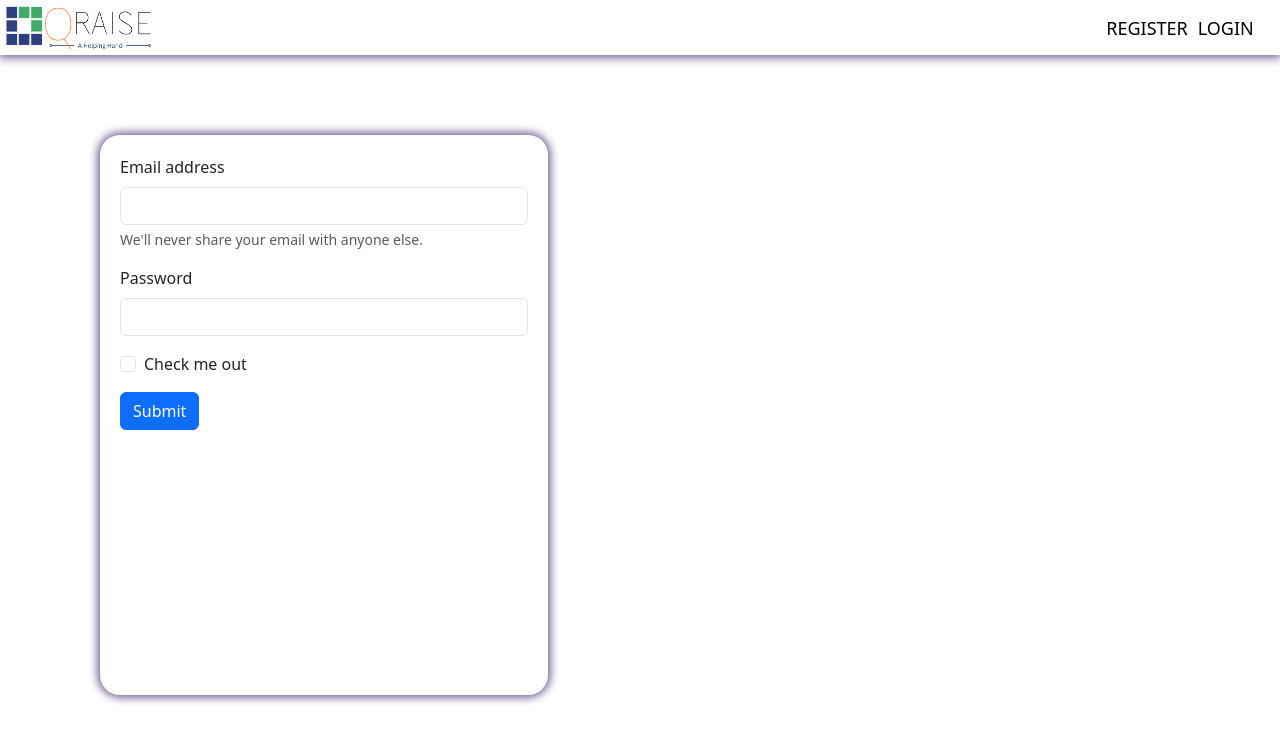
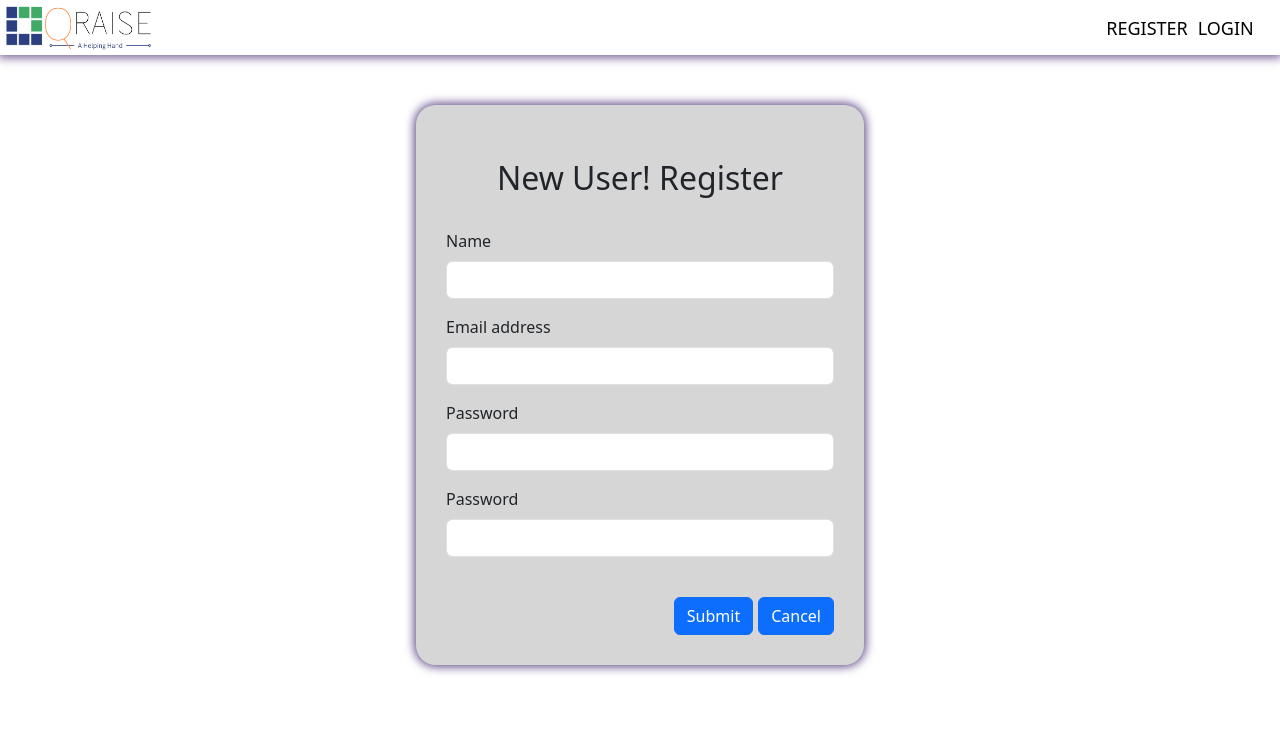
Before and after one commit to upendray08/Qraise_frontend, a React (Create React App) app: page /register in a window 1280 px wide. Shown: the top 742 px of the page. Built offline with nearby package versions, Linux system fonts and the light colour scheme.

Commit message:
register form updated

```diff
--- a/src/components/Register.js
+++ b/src/components/Register.js
@@ -5,15 +5,12 @@ import { NavLink } from 'react-router-dom'
 const stylee = {
      width: "35%",
      height: "560px",
-     marginRight: "200px",
-     marginTop: "80px",
-     backgroundColor: "rgba(255, 255, 255, 0.074)",
-     marginBottom: "50px",
-     backdropFilter: "blur(10px)",
+     margin: "50px auto",
+     backgroundColor: "rgb(54 54 54 / 20%)",
+     // backdropFilter: "blur(10px)",
      borderRadius: "20px",
      boxShadow: " 0px 0px 10px 2px rgb(101 78 138)",
-     marginLeft: '100px',
-     padding: '20px'
+     padding: '30px'
 }
 const Register = () => {
      return (
@@ -24,21 +21,31 @@ const Register = () => {
                <div>
                     <div class="page" style={stylee}>
                          <div class="register">
+                              <br />
+                              <h2 style={{ textAlign: 'center', fontWeight: '500' }}>New User! Register</h2>
+                              <br />
                               <form>
                                    <div class="mb-3">
-                                        <label for="exampleInputEmail1" class="form-label">Email address</label>
-                                        <input type="email" class="form-control" id="exampleInputEmail1" aria-describedby="emailHelp" />
-                                        <div id="emailHelp" class="form-text">We'll never share your email with anyone else.</div>
+                                        <label for="name" class="form-label">Name</label>
+                                        <input type="text" class="form-control" id="name" />
                                    </div>
                                    <div class="mb-3">
-                                        <label for="exampleInputPassword1" class="form-label">Password</label>
-                                        <input type="password" class="form-control" id="exampleInputPassword1" />
+                                        <label for="email" class="form-label">Email address</label>
+                                        <input type="email" class="form-control" id="email" aria-describedby="emailHelp" />
                                    </div>
-                                   <div class="mb-3 form-check">
-                                        <input type="checkbox" class="form-check-input" id="exampleCheck1" />
-                                        <label class="form-check-label" for="exampleCheck1">Check me out</label>
+                                   <div class="mb-3">
+                                        <label for="password" class="form-label">Password</label>
+                                        <input type="password" class="form-control" id="password" />
                                    </div>
-                                   <button type="submit" class="btn btn-primary">Submit</button>
+                                   <div class="mb-3">
+                                        <label for="confirm_password" class="form-label">Password</label>
+                                        <input type="password" class="form-control" id="confirm_password" />
+                                   </div>
+                                   <br />
+                                   <div class="mb-3" style={{ flexDirection: 'row-reverse', display: 'flex' }}>
+                                        <button type="submit" class="btn btn-primary">Cancel</button>
+                                        <button type="submit" style={{ marginRight: '5px' }} class="btn btn-primary">Submit</button>
+                                   </div>
                               </form>
                          </div>
                     </div>
```
